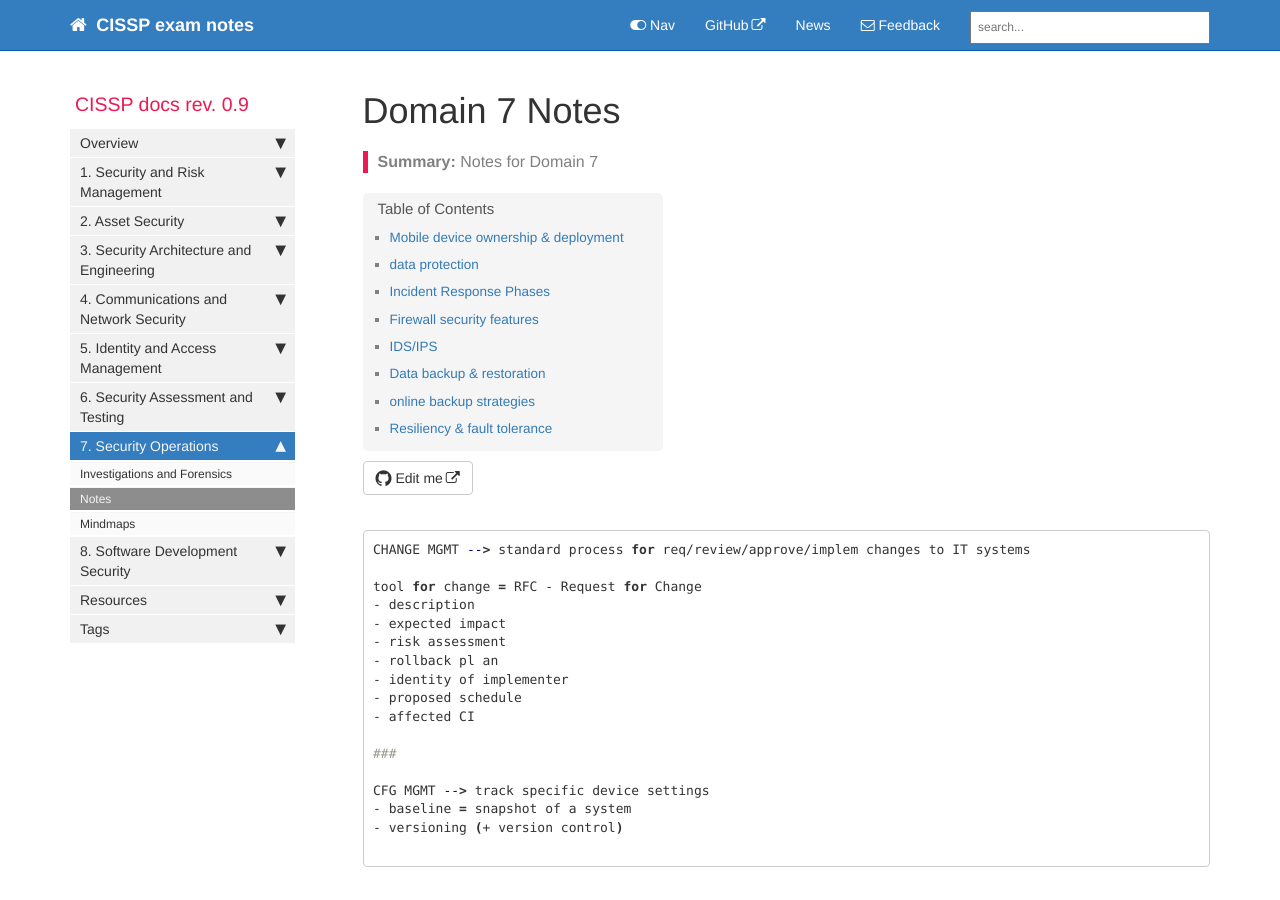
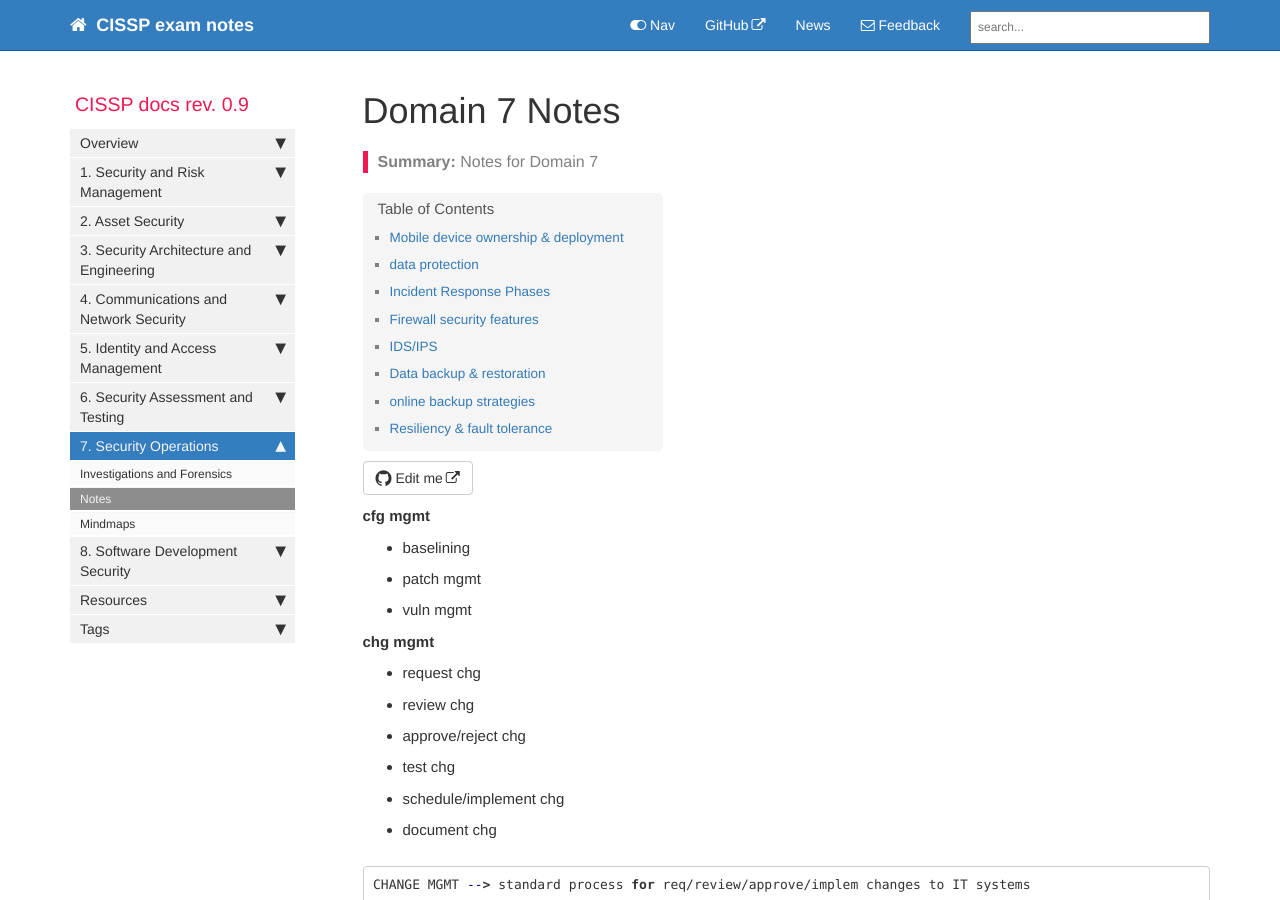
Before and after one commit to quaie/cissp, a Jekyll site: the page built from pages/mydoc/7_notes.md, in a window 1280 px wide and 900 px high. Built offline with Jekyll 4.4.1, drawn with Linux system fonts in a browser that asks for light colours; comment, search, counter and statistics services are not loaded.

Commit message:
Update 7_notes.md

````diff
--- a/pages/mydoc/7_notes.md
+++ b/pages/mydoc/7_notes.md
@@ -9,6 +9,18 @@ permalink: 7_notes.html
 folder: mydoc
 ---
 
+**cfg mgmt**
+- baselining
+- patch mgmt
+- vuln mgmt
+
+**chg mgmt**
+- request chg
+- review chg
+- approve/reject chg
+- test chg
+- schedule/implement chg
+- document chg
 
 ```sh
 CHANGE MGMT --> standard process for req/review/approve/implem changes to IT systems
````
